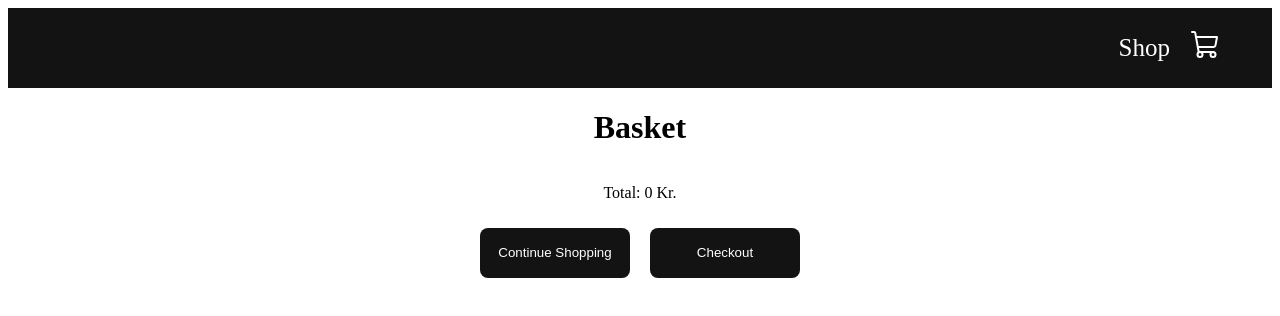
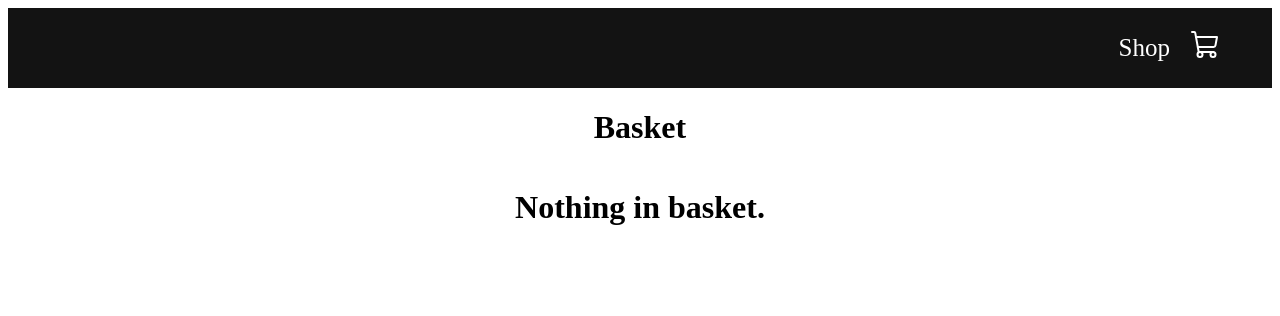
Before and after one commit to TheSpahThatSpies/lemonade-webshop, a React (Create React App) app: page /cart in a window 1280 px wide. Shown: the top 316 px of the page. Built offline with nearby package versions, Linux system fonts and the light colour scheme.

Commit message:
Update cart.jsx

```diff
--- a/src/pages/cart/cart.jsx
+++ b/src/pages/cart/cart.jsx
@@ -21,12 +21,15 @@ export const Cart = () => {
             }
         })}
         </div>
-
+      {totalAmount > 0 ? (
         <div className='checkout'>
           <p> Total: {totalAmount} Kr.</p>
           <button onClick={() => navigate("/")}> Continue Shopping</button>
           <button> Checkout</button>
         </div>
+      ) : (
+        <h1>Nothing in basket.</h1>
+      )}
     </div>
   )
 }
```
